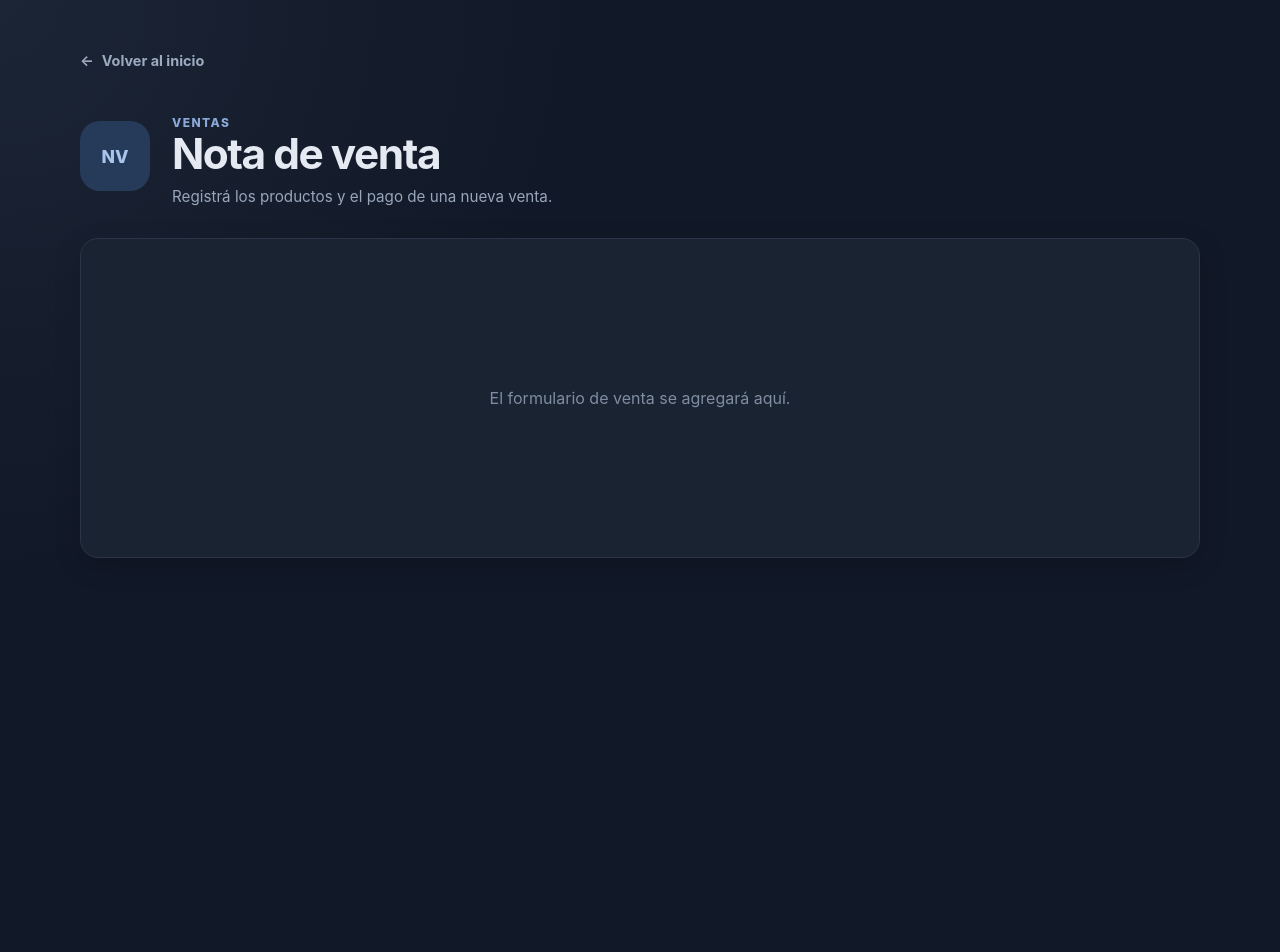
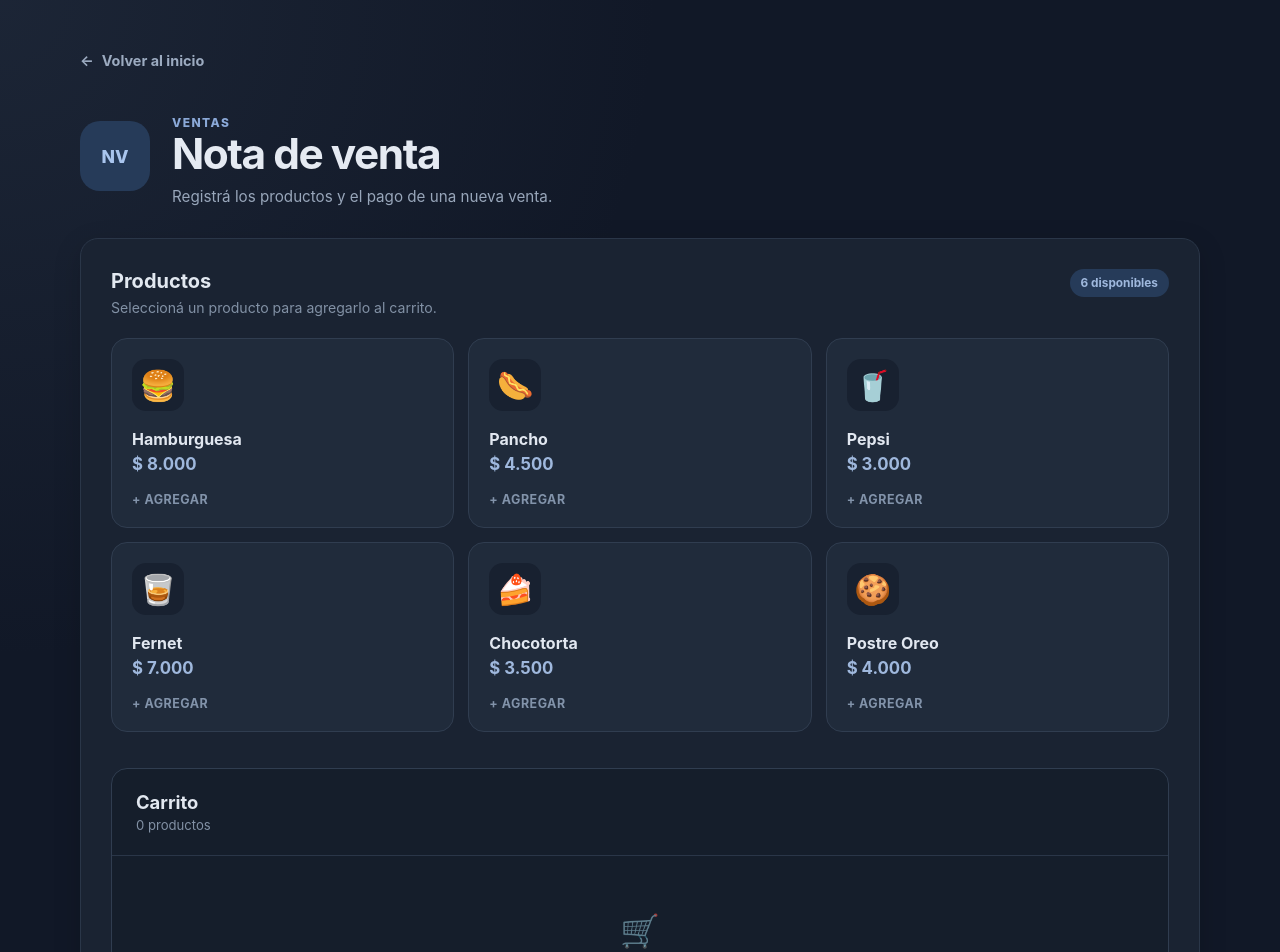
Before and after one commit to JulianGr16/SistemaDeVentas, a React (Vite) app: page /nota-venta in a window 1280 px wide. Shown: the top 952 px of the page. Before the commit the page ends 800 px from the top, so only its background shows below. Built offline with nearby package versions, Linux system fonts and the light colour scheme.

Commit message:
hice sesiones y estoy trabajando en nota de ventas

```diff
--- /dev/null
+++ b/src/components/Cart.css
@@ -0,0 +1,99 @@
+.cart {
+  margin-top: 36px;
+  overflow: hidden;
+  background: #151e2b;
+  border: 1px solid #303d50;
+  border-radius: 16px;
+}
+
+.cart__header {
+  display: flex;
+  justify-content: space-between;
+  gap: 20px;
+  align-items: center;
+  padding: 22px 24px;
+  border-bottom: 1px solid #2a3648;
+}
+
+.cart__header h2 { margin: 0; color: #e2e8f0; font-size: 1.15rem; }
+.cart__header p { margin: 4px 0 0; color: #8291a5; font-size: 0.82rem; }
+
+.cart__clear,
+.cart-item__remove,
+.quantity-control button {
+  color: #9eacc0;
+  background: transparent;
+  border: 0;
+  cursor: pointer;
+}
+
+.cart__clear { font-size: 0.82rem; }
+.cart__clear:hover, .cart-item__remove:hover { color: #e0a2a2; }
+
+.cart__empty {
+  display: flex;
+  min-height: 200px;
+  flex-direction: column;
+  justify-content: center;
+  align-items: center;
+  color: #8c9bae;
+  text-align: center;
+}
+
+.cart__empty span { margin-bottom: 10px; font-size: 2rem; opacity: 0.65; }
+.cart__empty p { margin: 0 0 4px; color: #b7c2d1; font-weight: 650; }
+.cart__empty small { color: #6f7e92; }
+
+.cart__items { padding: 0 24px; }
+
+.cart-item {
+  display: grid;
+  grid-template-columns: auto minmax(120px, 1fr) auto minmax(90px, auto) auto;
+  gap: 16px;
+  align-items: center;
+  padding: 18px 0;
+  border-bottom: 1px solid #293547;
+}
+
+.cart-item:last-child { border-bottom: 0; }
+.cart-item__icon { font-size: 1.45rem; }
+.cart-item__info { display: flex; flex-direction: column; gap: 4px; }
+.cart-item__info strong { color: #dce4ee; font-size: 0.92rem; }
+.cart-item__info span { color: #7f8da1; font-size: 0.78rem; }
+
+.quantity-control {
+  display: grid;
+  grid-template-columns: 32px 34px 32px;
+  align-items: center;
+  text-align: center;
+  background: #202b3b;
+  border: 1px solid #354258;
+  border-radius: 9px;
+}
+
+.quantity-control button { height: 32px; font-size: 1.1rem; }
+.quantity-control button:hover { color: #dbe5f2; background: #2b384c; }
+.quantity-control span { color: #e2e8f0; font-size: 0.85rem; font-weight: 700; }
+.cart-item__subtotal { color: #b8c9df; text-align: right; }
+.cart-item__remove { padding: 6px; font-size: 1.25rem; }
+
+.cart__footer {
+  display: flex;
+  justify-content: space-between;
+  align-items: center;
+  padding: 22px 24px;
+  background: #1e2939;
+  border-top: 1px solid #354258;
+}
+
+.cart__footer span { color: #a7b4c5; font-weight: 700; }
+.cart__footer strong { color: #e4eaf2; font-size: 1.5rem; }
+
+@media (max-width: 650px) {
+  .cart__header, .cart__footer { padding: 18px; }
+  .cart__items { padding: 0 18px; }
+  .cart-item { grid-template-columns: auto 1fr auto; gap: 12px; }
+  .quantity-control { grid-column: 2; justify-self: start; }
+  .cart-item__subtotal { grid-column: 3; grid-row: 2; }
+  .cart-item__remove { grid-column: 3; grid-row: 1; }
+}
--- /dev/null
+++ b/src/components/Cart.jsx
@@ -0,0 +1,71 @@
+import './Cart.css'
+
+const currencyFormatter = new Intl.NumberFormat('es-AR', {
+  style: 'currency',
+  currency: 'ARS',
+  maximumFractionDigits: 0,
+})
+
+function Cart({ items, onUpdateQuantity, onRemove, onClear }) {
+  const totalItems = items.reduce((total, item) => total + item.quantity, 0)
+  const totalPrice = items.reduce(
+    (total, item) => total + item.price * item.quantity,
+    0,
+  )
+
+  return (
+    <section className="cart" aria-labelledby="cart-title">
+      <div className="cart__header">
+        <div>
+          <h2 id="cart-title">Carrito</h2>
+          <p>{totalItems === 1 ? '1 producto' : `${totalItems} productos`}</p>
+        </div>
+        {items.length > 0 && (
+          <button className="cart__clear" type="button" onClick={onClear}>
+            Vaciar carrito
+          </button>
+        )}
+      </div>
+
+      {items.length === 0 ? (
+        <div className="cart__empty">
+          <span aria-hidden="true">🛒</span>
+          <p>El carrito está vacío.</p>
+          <small>Los productos que selecciones aparecerán aquí.</small>
+        </div>
+      ) : (
+        <>
+          <div className="cart__items">
+            {items.map((item) => (
+              <article className="cart-item" key={item.id}>
+                <span className="cart-item__icon" aria-hidden="true">
+                  {item.icon}
+                </span>
+                <div className="cart-item__info">
+                  <strong>{item.name}</strong>
+                  <span>{currencyFormatter.format(item.price)} c/u</span>
+                </div>
+                <div className="quantity-control" aria-label={`Cantidad de ${item.name}`}>
+                  <button type="button" onClick={() => onUpdateQuantity(item.id, -1)} aria-label={`Quitar un ${item.name}`}>−</button>
+                  <span>{item.quantity}</span>
+                  <button type="button" onClick={() => onUpdateQuantity(item.id, 1)} aria-label={`Agregar otro ${item.name}`}>+</button>
+                </div>
+                <strong className="cart-item__subtotal">
+                  {currencyFormatter.format(item.price * item.quantity)}
+                </strong>
+                <button className="cart-item__remove" type="button" onClick={() => onRemove(item.id)} aria-label={`Eliminar ${item.name}`}>×</button>
+              </article>
+            ))}
+          </div>
+
+          <footer className="cart__footer">
+            <span>Total</span>
+            <strong>{currencyFormatter.format(totalPrice)}</strong>
+          </footer>
+        </>
+      )}
+    </section>
+  )
+}
+
+export default Cart
--- /dev/null
+++ b/src/components/NotaVenta.css
@@ -0,0 +1,44 @@
+.products-heading {
+  display: flex;
+  justify-content: space-between;
+  gap: 20px;
+  align-items: flex-start;
+  margin-bottom: 22px;
+}
+
+.products-heading h2 {
+  margin: 0;
+  color: #e2e8f0;
+  font-size: 1.25rem;
+}
+
+.products-heading p {
+  margin: 6px 0 0;
+  color: #8291a5;
+  font-size: 0.88rem;
+}
+
+.products-heading > span {
+  flex: 0 0 auto;
+  padding: 7px 11px;
+  color: #9fb8dd;
+  font-size: 0.74rem;
+  font-weight: 700;
+  background: #263b59;
+  border-radius: 999px;
+}
+
+.products-grid {
+  display: grid;
+  grid-template-columns: repeat(3, minmax(0, 1fr));
+  gap: 14px;
+}
+
+@media (max-width: 820px) {
+  .products-grid { grid-template-columns: repeat(2, minmax(0, 1fr)); }
+}
+
+@media (max-width: 480px) {
+  .products-grid { grid-template-columns: 1fr; }
+  .products-heading { flex-direction: column; }
+}
--- a/src/components/NotaVenta.jsx
+++ b/src/components/NotaVenta.jsx
@@ -1,6 +1,55 @@
+import { useState } from 'react'
+import Cart from './Cart'
+import ProductCard from './ProductCard'
 import SectionPage from './SectionPage'
+import './NotaVenta.css'
+
+const products = [
+  { id: 1, name: 'Hamburguesa', price: 8000, icon: '🍔' },
+  { id: 2, name: 'Pancho', price: 4500, icon: '🌭' },
+  { id: 3, name: 'Pepsi', price: 3000, icon: '🥤' },
+  { id: 4, name: 'Fernet', price: 7000, icon: '🥃' },
+  { id: 5, name: 'Chocotorta', price: 3500, icon: '🍰' },
+  { id: 6, name: 'Postre Oreo', price: 4000, icon: '🍪' },
+]
 
 function NotaVenta() {
+  const [cart, setCart] = useState([])
+
+  const addToCart = (product) => {
+    setCart((currentCart) => {
+      const itemExists = currentCart.find((item) => item.id === product.id)
+
+      if (itemExists) {
+        return currentCart.map((item) =>
+          item.id === product.id
+            ? { ...item, quantity: item.quantity + 1 }
+            : item,
+        )
+      }
+
+      return [...currentCart, { ...product, quantity: 1 }]
+    })
+  }
+
+  const updateQuantity = (productId, amount) => {
+    setCart((currentCart) =>
+      currentCart
+        .map((item) =>
+          item.id === productId
+            ? { ...item, quantity: item.quantity + amount }
+            : item,
+        )
+        .filter((item) => item.quantity > 0),
+    )
+  }
+
+  const removeFromCart = (productId) => {
+    setCart((currentCart) =>
+      currentCart.filter((item) => item.id !== productId),
+    )
+  }
+
   return (
     <SectionPage
       eyebrow="Ventas"
@@ -9,7 +58,32 @@ function NotaVenta() {
       icon="NV"
       color="blue"
     >
-      <div className="empty-state"><p>El formulario de venta se agregará aquí.</p></div>
+      <div className="sales-area">
+        <div className="products-heading">
+          <div>
+            <h2>Productos</h2>
+            <p>Seleccioná un producto para agregarlo al carrito.</p>
+          </div>
+          <span>{products.length} disponibles</span>
+        </div>
+
+        <div className="products-grid">
+          {products.map((product) => (
+            <ProductCard
+              key={product.id}
+              product={product}
+              onAdd={addToCart}
+            />
+          ))}
+        </div>
+
+        <Cart
+          items={cart}
+          onUpdateQuantity={updateQuantity}
+          onRemove={removeFromCart}
+          onClear={() => setCart([])}
+        />
+      </div>
     </SectionPage>
   )
 }
--- /dev/null
+++ b/src/components/ProductCard.css
@@ -0,0 +1,62 @@
+.product-card {
+  display: flex;
+  flex-direction: column;
+  align-items: flex-start;
+  min-height: 190px;
+  padding: 20px;
+  color: inherit;
+  text-align: left;
+  background: #202b3b;
+  border: 1px solid #303d50;
+  border-radius: 16px;
+  cursor: pointer;
+  transition: transform 160ms ease, background 160ms ease,
+    border-color 160ms ease;
+}
+
+.product-card:hover {
+  transform: translateY(-3px);
+  background: #253247;
+  border-color: #52647e;
+}
+
+.product-card:active {
+  transform: translateY(0);
+}
+
+.product-card:focus-visible {
+  outline: 3px solid rgba(125, 157, 204, 0.45);
+  outline-offset: 3px;
+}
+
+.product-card__icon {
+  display: grid;
+  place-items: center;
+  width: 52px;
+  height: 52px;
+  margin-bottom: 18px;
+  font-size: 1.85rem;
+  background: #182130;
+  border-radius: 14px;
+}
+
+.product-card__name {
+  margin-bottom: 5px;
+  color: #e1e7f0;
+  font-weight: 750;
+}
+
+.product-card strong {
+  color: #9fb8dd;
+  font-size: 1.05rem;
+}
+
+.product-card__action {
+  margin-top: auto;
+  padding-top: 18px;
+  color: #8293aa;
+  font-size: 0.78rem;
+  font-weight: 750;
+  letter-spacing: 0.04em;
+  text-transform: uppercase;
+}
--- /dev/null
+++ b/src/components/ProductCard.jsx
@@ -0,0 +1,27 @@
+import './ProductCard.css'
+
+const currencyFormatter = new Intl.NumberFormat('es-AR', {
+  style: 'currency',
+  currency: 'ARS',
+  maximumFractionDigits: 0,
+})
+
+function ProductCard({ product, onAdd }) {
+  return (
+    <button
+      className="product-card"
+      type="button"
+      onClick={() => onAdd(product)}
+      aria-label={`Agregar ${product.name} al carrito`}
+    >
+      <span className="product-card__icon" aria-hidden="true">
+        {product.icon}
+      </span>
+      <span className="product-card__name">{product.name}</span>
+      <strong>{currencyFormatter.format(product.price)}</strong>
+      <span className="product-card__action">+ Agregar</span>
+    </button>
+  )
+}
+
+export default ProductCard
```
